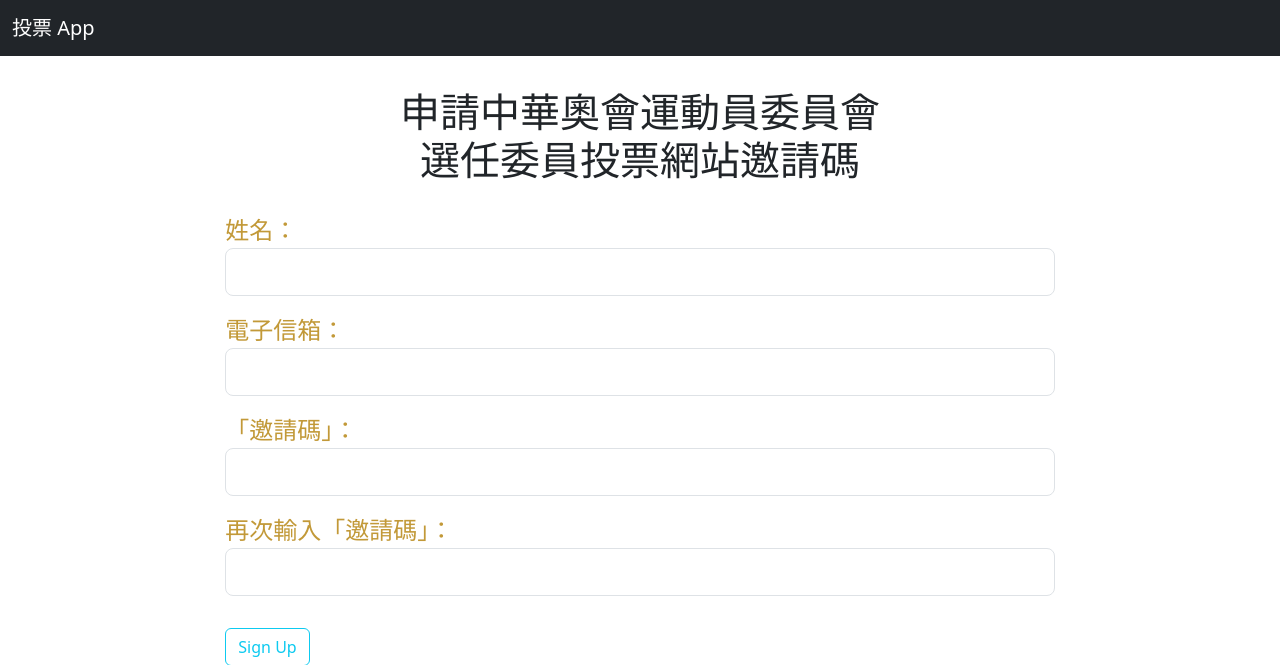
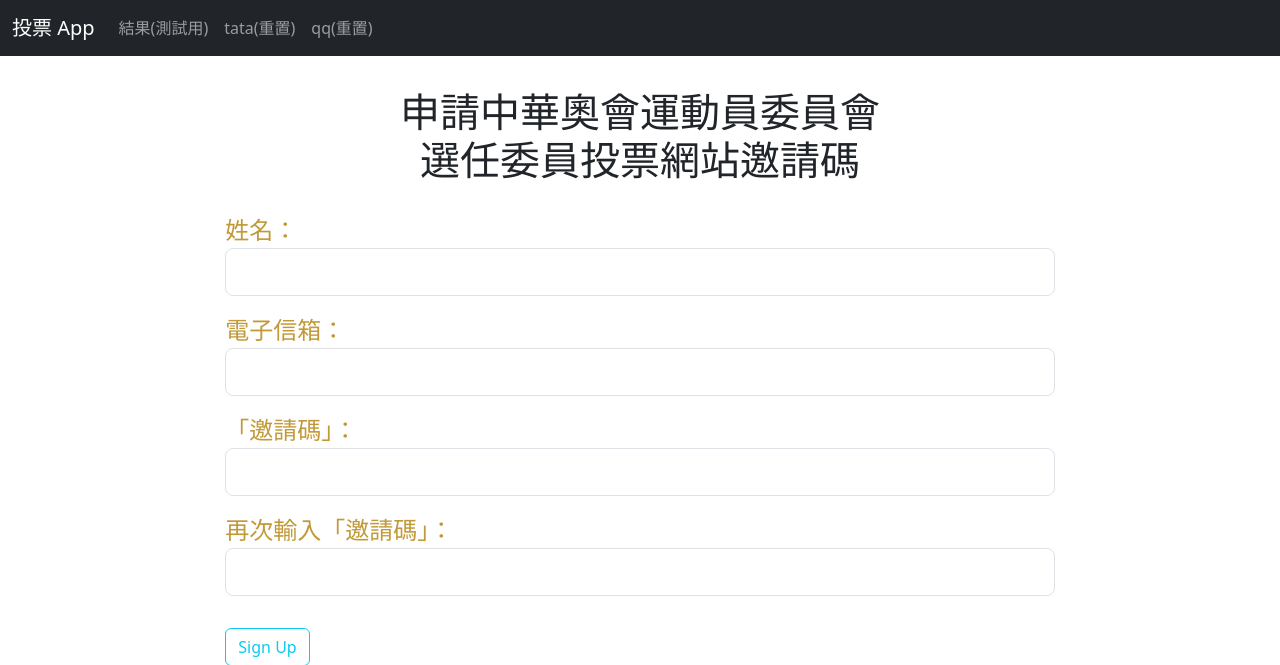
Before and after one commit to yaruscq/election, a Flask app: a page that uses electionPkg/templates/base.html in a window 1280 px wide. Shown: the top 665 px of the page. Run offline with Flask 3, Linux system fonts and the light colour scheme; some libraries are stand-ins or nearby versions.

Commit message:
add some navigation buttons

```diff
--- a/electionPkg/__init__.py
+++ b/electionPkg/__init__.py
@@ -23,6 +23,8 @@ def create_app():
 
     from .extensions import bcrypt, login_manager, mail
     login_manager.login_view = 'main.register'
+    login_manager.login_message = "您得再次登入才能進入頁面！"  # Set a custom message
+    login_manager.login_message_category = "warning"  # Optional: Bootstrap alert category
     login_manager.init_app(app)
     bcrypt.init_app(app)
     mail.init_app(app)
--- a/electionPkg/routes.py
+++ b/electionPkg/routes.py
@@ -173,3 +173,30 @@ def reset_token(token):
             flash('「投票密碼」不正確，請確認姓名、電子信箱和投票密碼是否正確!!!', 'danger')
 
     return render_template('login.html', title='Login', form=form)
+
+
+@main.route('/qq_reset', methods=['POST', 'GET'])
+def qq_reset():
+
+
+    if request.method == 'GET':
+
+        qq = User.query.filter_by(username='qq').first()
+        qq.voted = False
+        db.session.commit()
+        flash('QQ 重置完成！')
+
+    return redirect(url_for('main.register'))
+
+
+
+@main.route('/tata_reset', methods=['POST', 'GET'])
+def tata_reset():
+    if request.method == 'GET':
+
+        tata = User.query.filter_by(username='tata').first()
+        tata.voted = False
+        db.session.commit()
+        flash('Tata 重置完成！')
+
+    return redirect(url_for('main.register'))
--- a/electionPkg/templates/base.html
+++ b/electionPkg/templates/base.html
@@ -16,29 +16,29 @@
     <header>
         <nav class="navbar navbar-expand-lg navbar-dark bg-dark">
           <div class="container-fluid">
-            <a class="navbar-brand" href="#">投票 App</a>
+            <a class="navbar-brand" href="{{ url_for('main.register')}}">投票 App</a>
             <!-- Toggle button for collapsing navbar -->
-   <!--
+
     <button class="navbar-toggler" type="button" data-bs-toggle="collapse" data-bs-target="#navbarSupportedContent" aria-controls="navbarSupportedContent" aria-expanded="false" aria-label="Toggle navigation">
       <span class="navbar-toggler-icon"></span>
     </button>
 
-            <div class="collapse navbar-collapse" id="navbarSupportedContent">
+            <div class="collapse navbar-collapse text-start" id="navbarSupportedContent">
               <ul class="navbar-nav mr-auto">
 
-                Show these buttons only for logged-in users
+                <!-- Show these buttons only for logged-in users  -->
                 <li class="nav-item active">
-                  <a class="nav-link" href="#">登入</a>
+                  <a class="nav-link" href="{{ url_for('main.result')}}">結果(測試用)</a>
                 </li>
                 <li class="nav-item active">
-                    <a class="nav-link" href="#">全覽</a>
+                    <a class="nav-link" href="{{ url_for('main.tata_reset')}}">tata(重置)</a>
                   </li>
                 <li class="nav-item">
-                  <a class="nav-link" href="#">增加</a>
+                  <a class="nav-link" href="{{ url_for('main.qq_reset')}}">qq(重置)</a>
                 </li>
 
               </ul>
-            </div>-->
+            </div>
 
           </div>
           </nav>
```
Also changed, not shown: instance/mydb.db.
